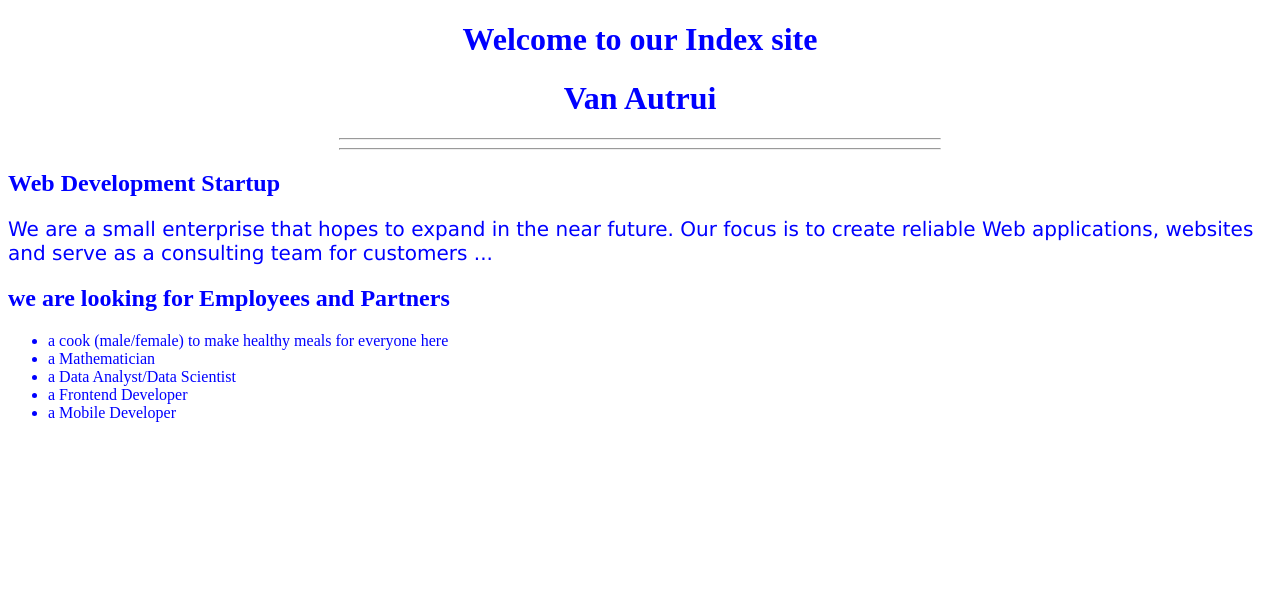
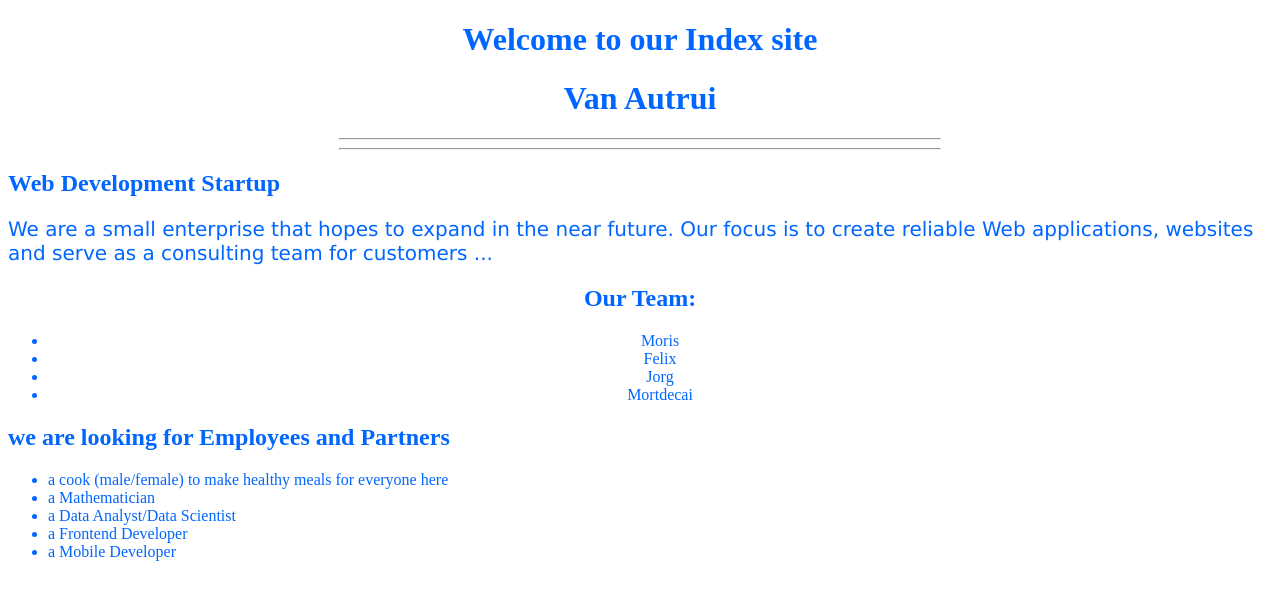
Before and after one commit to pointbazaar/vanautrui.org, a PHP site: page / in a window 1280 px wide. Shown: the top 600 px of the page. Run offline with PHP 8.4, Linux system fonts and the light colour scheme.

Commit message:
additions, sectioning, team

```diff
--- a/index.html
+++ b/index.html
@@ -13,6 +13,15 @@
 
   <h2> Web Development Startup</h2>
   <p> We are a small enterprise that hopes to expand in the near future. Our focus is to create reliable Web applications, websites and serve as a consulting team for customers ...</p>
+  <div id="team">
+    <h2> Our Team: </h3>
+    <ul>
+      <li>Moris</li>
+      <li>Felix</li>
+      <li>Jorg</li>
+      <li>Mortdecai</li>
+    </ul>
+  </div>
   <h2>we are looking for Employees and Partners</h2>
     <ul>
 	  <li>a cook (male/female) to make healthy meals for everyone here</li>
--- a/style.css
+++ b/style.css
@@ -1,5 +1,5 @@
 body {
-	color:blue;
+	color:rgb(0, 102, 255);
 }
 
 p {
@@ -14,3 +14,7 @@ h1{
 hr{
 	color:red;
 }
+
+#team{
+	text-align:center;
+}
```
